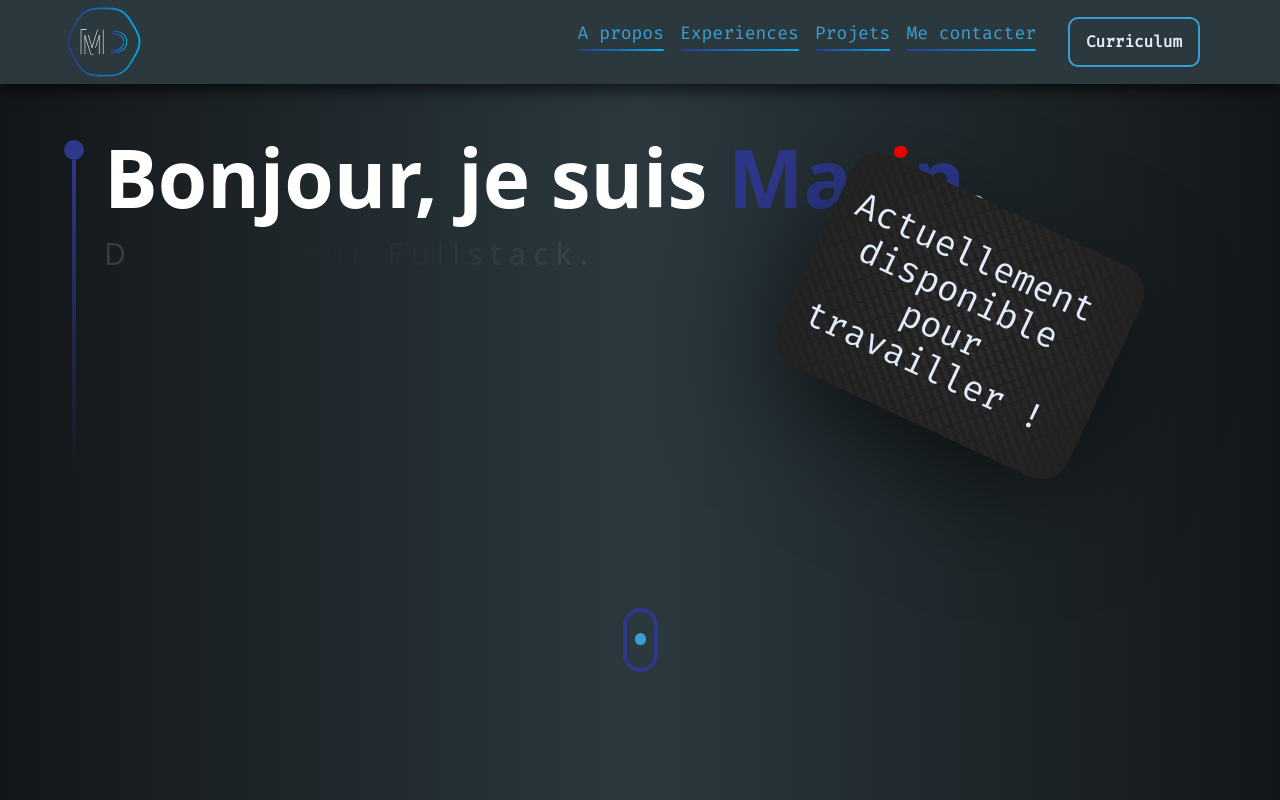
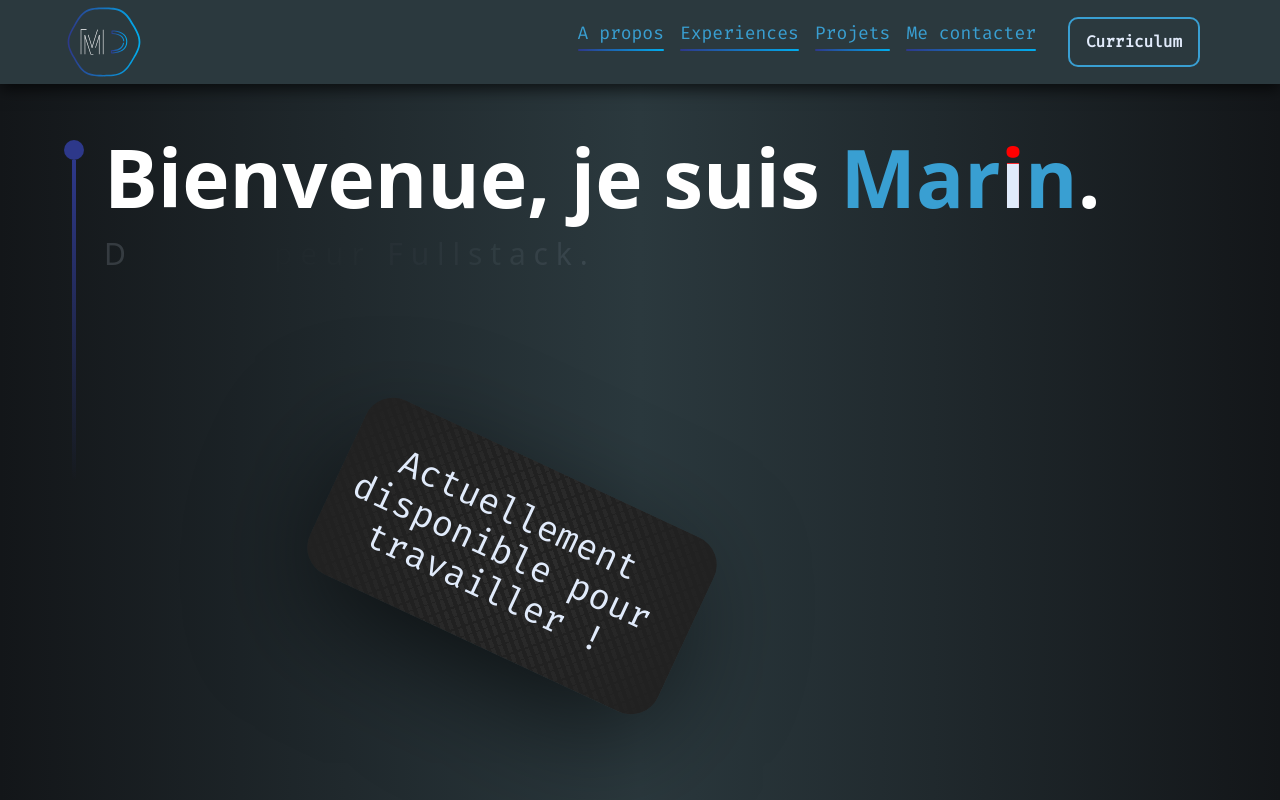
Before and after one commit to marindg/marindanger.com-front, a React (Vite) app: page / in a window 1280 px wide. Built offline with nearby package versions, Linux system fonts and the light colour scheme.

Commit message:
HomeContainer done

```diff
--- a/src/containers/Home.tsx
+++ b/src/containers/Home.tsx
@@ -2,89 +2,57 @@ import { motion } from "framer-motion";
 import { styles } from "../styles";
 import { Texthover } from "../components";
 import { homeSubText } from "../constants";
-import React from "react";
-
-const SubText: React.FC = () => {
-	homeSubText.split("").forEach((letter: String, index: number) => {
-		return (
-			<React.Fragment>
-				<span
-					className="loader_letter animate-[flash_10s_linear_infinite]"
-					key={index}
-					style={{ animationDelay: `0.${index}s` }}
-				>
-					{letter}
-				</span>
-			</React.Fragment>
-		);
-	});
-
-	// for (let i = 0; i < homeSubText.length; i++) {
-	// 	console.log(homeSubText.length);
-	// 	return (
-	// 		<React.Fragment>
-	// 			<span
-	// 				className="loader_letter animate-[flash_10s_linear_infinite]"
-	// 				key={i}
-	// 				style={{ animationDelay: `0.${i}s` }}
-	// 			>
-	// 				{homeSubText[i]}
-	// 			</span>
-	// 		</React.Fragment>
-	// 	);
-	// }
-};
+import { useEffect, useState } from "react";
 
 const Home = () => {
+	const [isScrollVisible, setIsScrollVisible] = useState(true);
+
 	const handleClick = (link: string) => {
 		window.open(link, "_blank");
 	};
 
-	const homeSubTextWord = homeSubText.trim().split(" ");
+	useEffect(() => {
+		setTimeout(() => {
+			setIsScrollVisible(false);
+		}, 5000);
+	}, []);
 
-	// const getSpan = (word: string) => {
-	// 	const letters = word.split("");
-
-	// 	return letters.map((letter: string, index: number) => {
-	// 		return (
-	// 			<span
-	// 				className="loader_letter animate-[flash_10s_linear_infinite]"
-	// 				key={index}
-	// 				style={{ animationDelay: `0.${index}s` }}
-	// 			>
-	// 				{letter}
-	// 			</span>
-	// 		);
-	// 	});
-	// };
+	const onOverSection = () => {
+		setIsScrollVisible(true);
+		setTimeout(() => {
+			setIsScrollVisible(false);
+		}, 5000);
+	};
 
 	return (
-		<section id="home" className="relative w-full h-screen mx-auto">
+		<section
+			id="home"
+			className="relative w-full h-screen mx-auto overflow-hidden"
+		>
 			<div
 				className={`${styles.paddingX} absolute inset-0 top-[120px] max-w-7x1 mx-auto flex flex-row items-start gap-5`}
+				onMouseOver={() => onOverSection()}
 			>
 				<div className="flex flex-col justify-center items-center mt-5">
 					<div className="w-5 h-5 rounded-full bg-bluedark" />
 					<div className="w-1 sm:h-80 h-40 blue-gradient-down" />
 				</div>
 				<div>
-					<h1 className={`${styles.homeHeadText} text-tertiary`}>
-						Bonjour, je suis{" "}
+					<h1
+						className={`${styles.homeHeadText} text-tertiary font-bold font-calibre`}
+					>
+						Bienvenue, je suis&nbsp;
 						<span
-							className="cursor-pointer"
-							onClick={() =>
-								handleClick(
-									"https://fr.wikipedia.org/wiki/Marin_%28profession%29#"
-								)
-							}
+							className="cursor-pointer whitespace-nowrap"
+							onClick={() => handleClick("https://marindanger.com")}
 						>
-							<span className="text-bluedark">M</span>
-							<span className="text-bluedark">a</span>
-							<span className="text-bluedark">r</span>
+							<span className="text-secondary">M</span>
+							<span className="text-secondary">a</span>
+							<span className="text-secondary">r</span>
 							<span className="text-[red] before:content-['ı'] before:absolute before:text-tertiary">
 								i
 							</span>
-							<span className="text-bluedark">n</span>
+							<span className="text-secondary">n</span>
 						</span>
 						.
 					</h1>
@@ -120,15 +88,15 @@ const Home = () => {
 							})}
 					</p>
 				</div>
+
+				<Texthover
+					text="Actuellement disponible pour travailler !"
+					className="jobdispo font-fira sm:text-4xl text-2xl absolute rotate-[25deg] top-1/2 w-2/3 max-w-sm left-1/4 "
+				/>
 			</div>
 
-			<div>
-				<Texthover
-					text="Actuellement disponible pour travailler !"
-					className="jobdispo font-fira sm:text-4xl text-2xl absolute sm:top-1/4 top-1/2 sm:right-40 right-20 sm:w-[25%] w-[60%] rotate-[25deg]"
-				/>
-			</div>
-			<div className="absolute xs:bottom-10 bottom-32 w-full flex justify-center items-center">
+			{isScrollVisible ? (
+				<div className="absolute bottom-10 w-full flex justify-center items-center">
 					<a href="#about">
 						<div className="w-[35px] h-[64px] rounded-3xl border-4 border-bluedark flex justify-conter items-start p-2">
 							<motion.div
@@ -143,6 +111,9 @@ const Home = () => {
 						</div>
 					</a>
 				</div>
+			) : (
+				<></>
+			)}
 		</section>
 	);
 };
```
Lines whose indentation alone changed are shown as unchanged.
